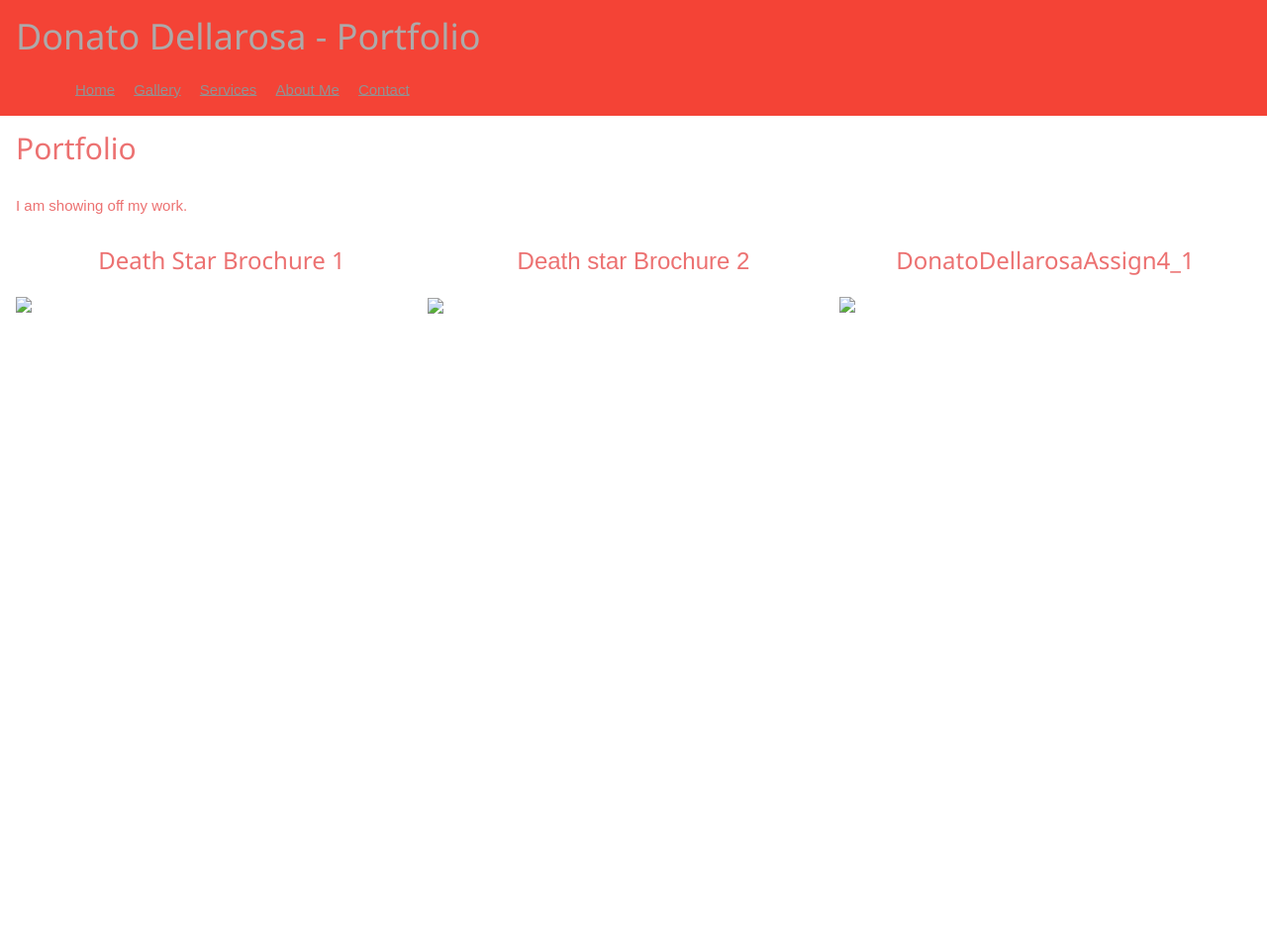
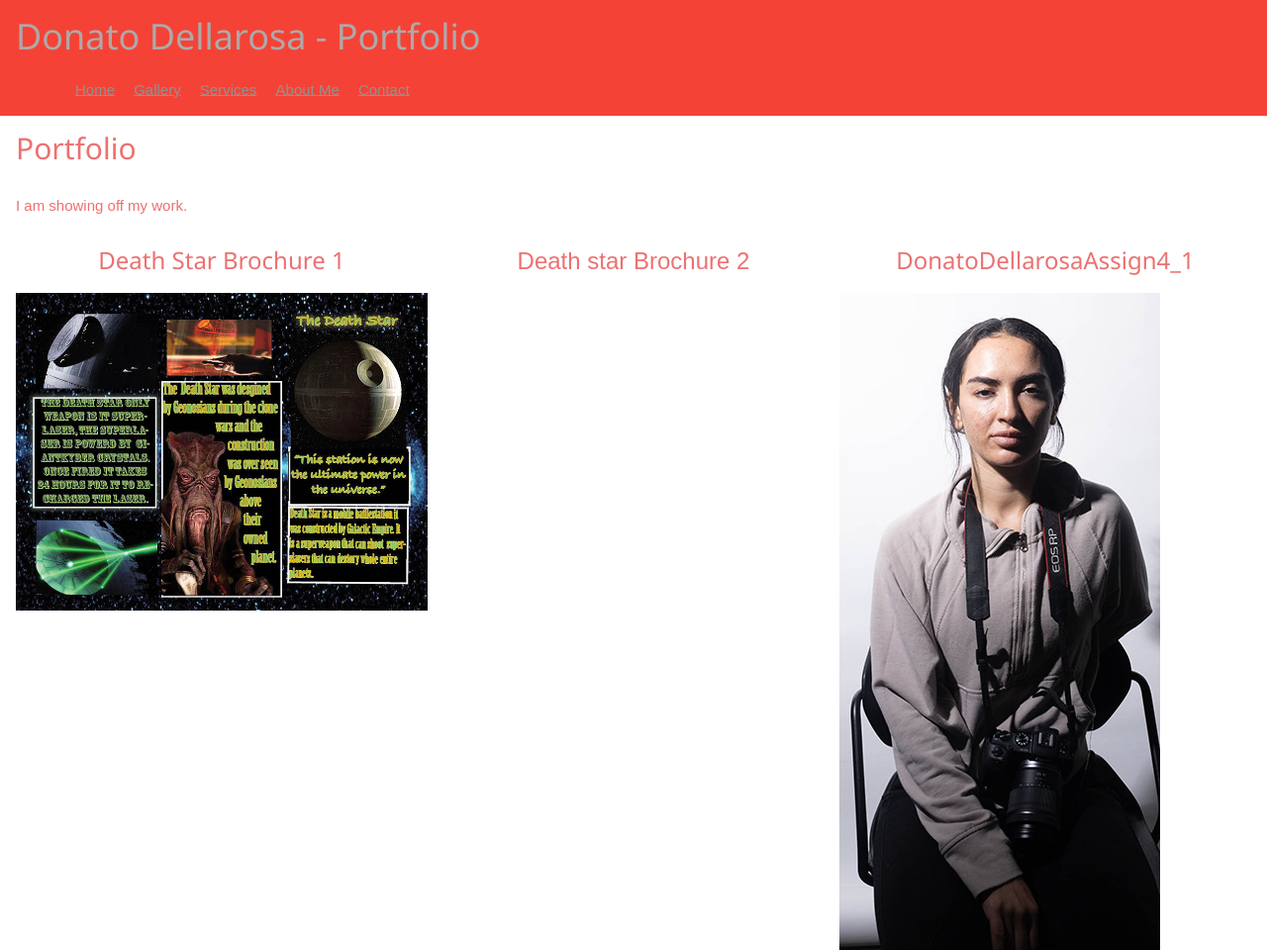
Before and after one commit to DonatoDellarosa/DonatoDellarosa.github.io, a plain HTML site: page index.html in a window 1280 px wide. Shown: the top 960 px of the page at 99% size. Before the commit the page ends 800 px from the top, so only its background shows below. Drawn offline with nearby package versions, Linux system fonts and the light colour scheme; files that its build step writes are made by us from their sources.

Commit message:
Add files via upload

```diff
--- a/index.html
+++ b/index.html
@@ -36,15 +36,14 @@
   <section class="w3-row">
     <article class="w3-col s12 m4 l4">
         <h3>Death Star Brochure 1</h3>
-        <p><img src="death-star-brochure-1_72dspi.jpg" /></p>
+        <p><img src="/assets/death-star-brochure-1_ 300 dspi.jpg" /></p>
     </article>
     <article class="w3-col s12 m4 l4">
-        <h3><a name=Deathstarbrochure2  >Death star Brochure 2</a></h3>
-        <p><a href="death-star-brochure-2_72dpi.jpg"><img src="death-star-brochure-2_72dpi.jpg" /></a></p>
+        <h3><a name=/assetsDeathstarbrochure2 >Death star Brochure 2</a></h3>  <p><im href="assets/death-star-brochure-2_ 72dpi.jpg" /></></p>
     </article>
     <article class="w3-col s12 m4 l4">
         <h3>DonatoDellarosaAssign4_1</h3>
-        <p><img src="DonatoDellarosaAssign4_1 72 dspi.jpg " /></p>
+        <p><img src="assets/DonatoDellarosaAssign4_1 72 dspi.jpg" /></p>
     </article>
   </section>
 
```
